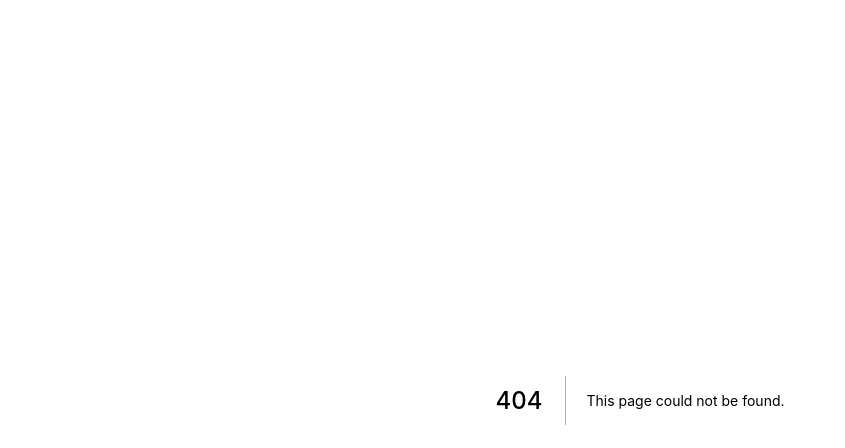
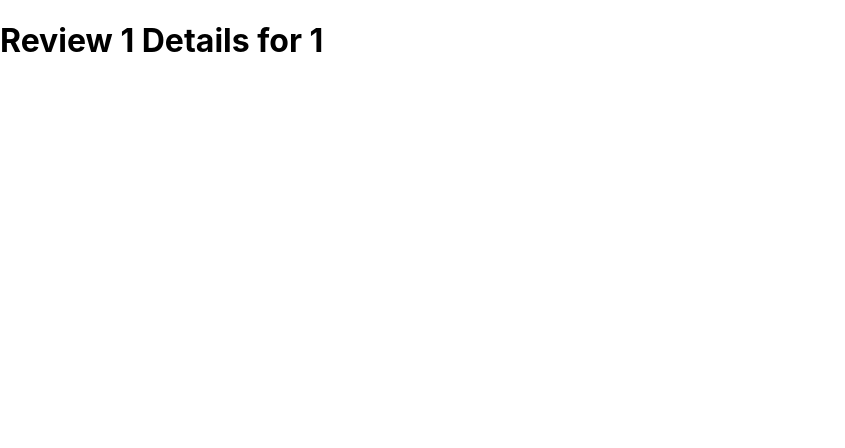
Before and after one commit to neelxie/next-app, a Next.js app: page /product/1/review/1 in a window 1280 px wide. Before the commit this address had no page. Shown: the top 448 px of the page, without its empty margins (0-845 px from the left). Built offline with nearby package versions, Linux system fonts and the light colour scheme.

Commit message:
Nesting dynamic routes within each product

```diff
--- /dev/null
+++ b/pages/product/[productId]/review/[reviewId].js
@@ -0,0 +1,12 @@
+import React from "react";
+import { useRouter } from "next/router";
+
+export default function ProductDetail() {
+  const router = useRouter();
+  const { productId, reviewId } = router.query;
+  return (
+    <div>
+      <h1>Review {reviewId} Details for {productId}</h1>
+    </div>
+  );
+}
```
